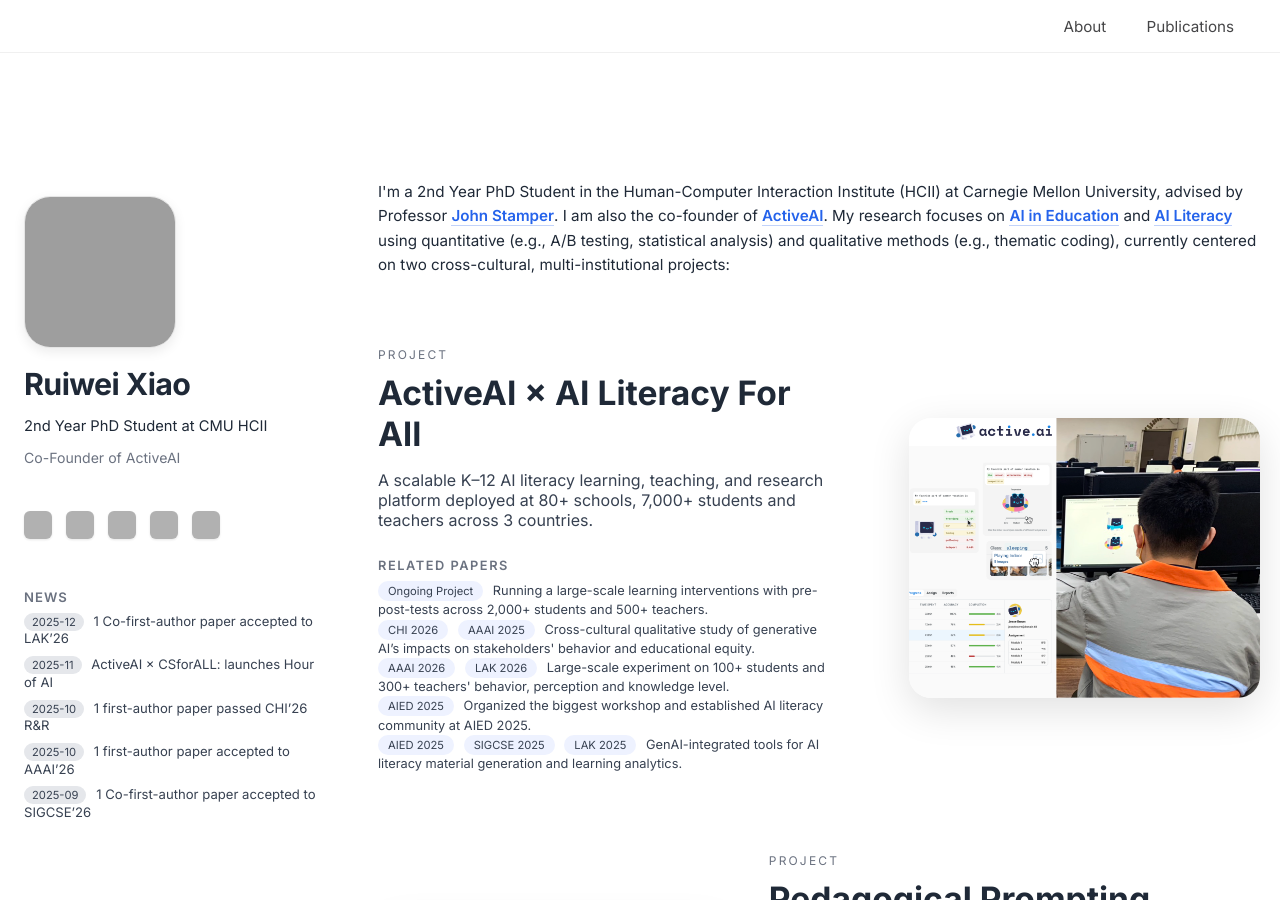
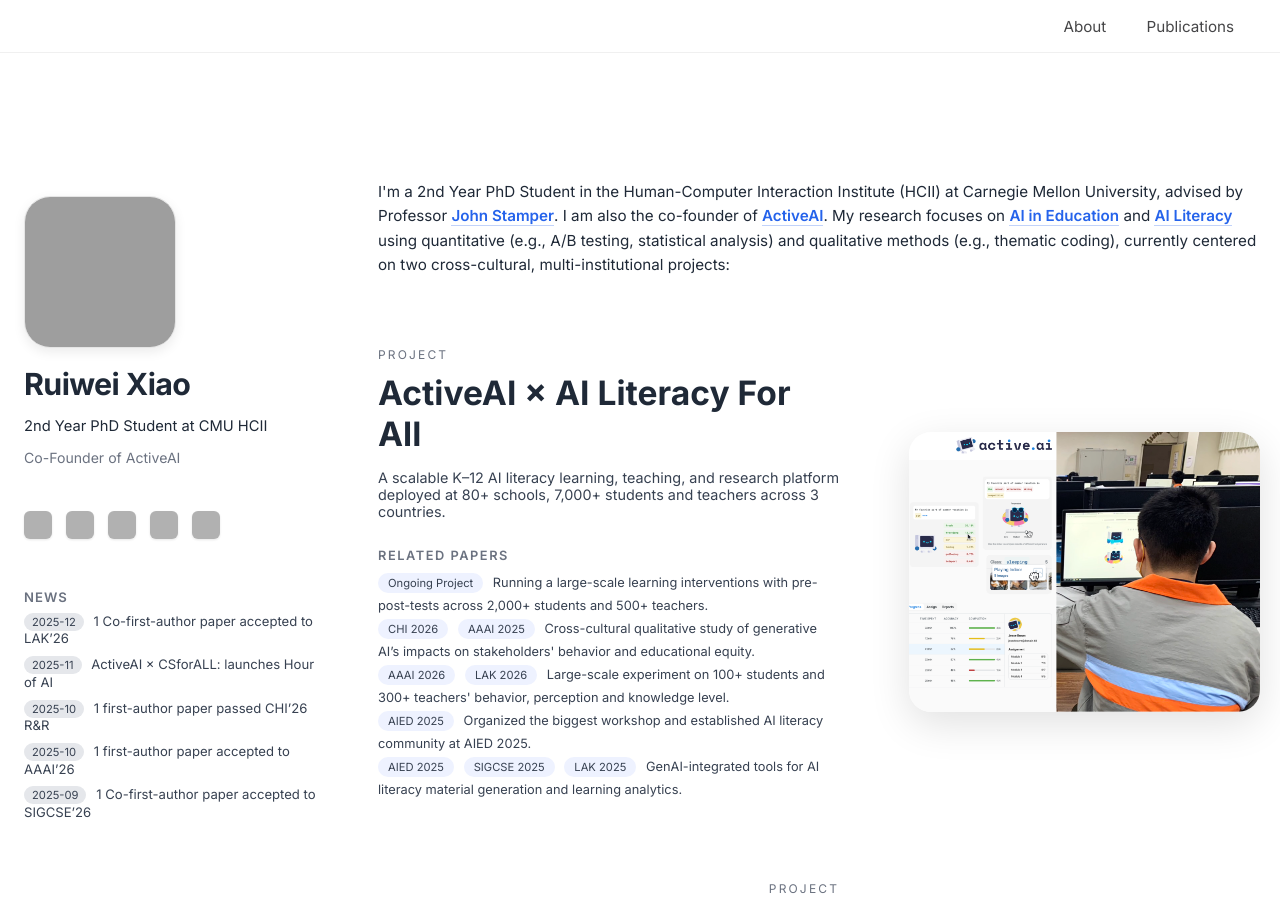
Before and after one commit to ruiwei-xiao/ruiwei-xiao.github.io, a Jekyll site: the page built from index.md, in a window 1280 px wide and 900 px high. Built offline with Jekyll 4.4.1, drawn with Linux system fonts in a browser that asks for light colours; grey boxes are pictures that could not be loaded.

Commit message:
Update style.css

```diff
--- a/assets/css/style.css
+++ b/assets/css/style.css
@@ -626,7 +626,7 @@
 }
 
 .project-desc {
-  font-size: 1rem;
+  font-size: 0.9rem;
   color: #374151;
   margin-bottom: 22px;
 }
@@ -643,7 +643,7 @@
 
 .related-papers {
   font-size: 0.8rem;      /* 比正文小一号 */
-  line-height: 1.5;
+  line-height: 1.8;
   color: #374151;         /* 可选：稍微浅一点 */
 }
 
```
